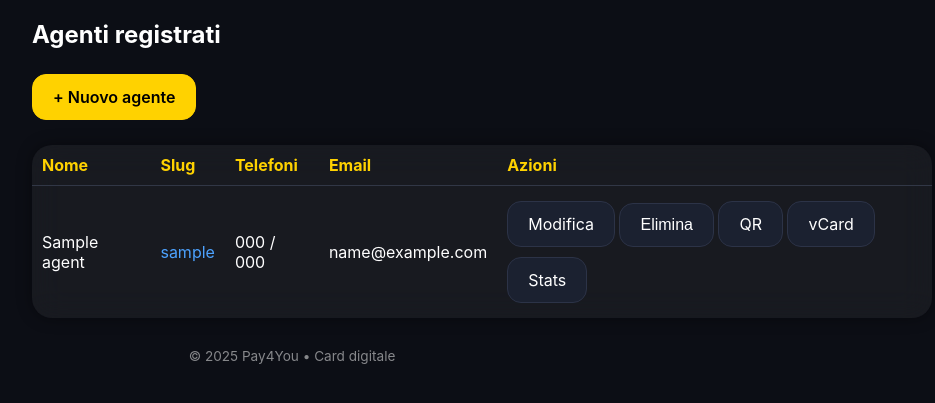
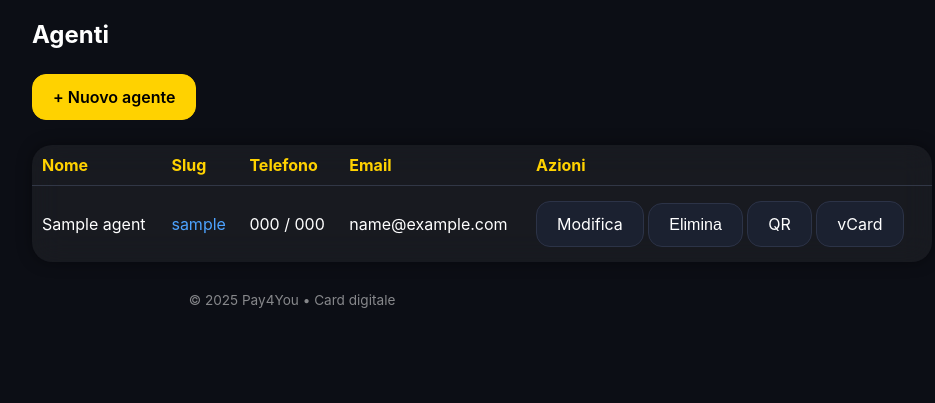
Before and after one commit to gidl59/pay4you-cards-luxury, a Flask app: template templates/admin_list.html in a window 1280 px wide. Shown: the part 184-587 px from the top of the page, without its empty margins (158-1093 px from the left). Run offline with Flask 3, Linux system fonts and the light colour scheme; the template is opened without the code that fills it: most values are stand-ins (such as "Sample title", 1, 10 or a date in 2020).

Commit message:
Update admin_list.html

```diff
--- a/templates/admin_list.html
+++ b/templates/admin_list.html
@@ -1,16 +1,17 @@
 {% extends "base.html" %}
-{% block title %}Dashboard Admin{% endblock %}
+{% block title %}Dashboard{% endblock %}
+
 {% block content %}
 
-<h2 class="title">Agenti registrati</h2>
+<h2>Agenti</h2>
 
-<a class="btn primary" href="{{ url_for('admin_edit') }}">+ Nuovo agente</a>
+<a class="btn primary" href="{{ url_for('admin_new') }}">+ Nuovo agente</a>
 
 <table class="table card glass">
   <tr>
     <th>Nome</th>
     <th>Slug</th>
-    <th>Telefoni</th>
+    <th>Telefono</th>
     <th>Email</th>
     <th>Azioni</th>
   </tr>
@@ -18,22 +19,33 @@
   {% for a in agents %}
   <tr>
     <td>{{ a.name }}</td>
-    <td><a href="{{ url_for('public_card', slug=a.slug) }}" target="_blank">{{ a.slug }}</a></td>
 
-    <td>{{ a.phone_mobile }}{% if a.phone_office %} / {{ a.phone_office }}{% endif %}</td>
+    <td>
+      <a href="{{ url_for('public_card', slug=a.slug) }}" target="_blank">
+        {{ a.slug }}
+      </a>
+    </td>
+
+    <td>
+      {{ a.phone_mobile }}
+      {% if a.phone_office %} / {{ a.phone_office }}{% endif %}
+    </td>
+
     <td>{{ a.emails }}</td>
 
     <td>
+
       <a class="btn" href="{{ url_for('admin_edit', slug=a.slug) }}">Modifica</a>
 
-      <form method="post" action="{{ url_for('admin_delete', slug=a.slug) }}"
-            style="display:inline" onsubmit="return confirm('Eliminare {{ a.name }}?')">
-        <button type="submit" class="btn danger">Elimina</button>
+      <form action="{{ url_for('admin_delete', slug=a.slug) }}"
+            method="post"
+            style="display:inline"
+            onsubmit="return confirm('Eliminare {{ a.name }}?')">
+        <button class="btn danger">Elimina</button>
       </form>
 
       <a class="btn" href="{{ url_for('qr_png', slug=a.slug) }}" target="_blank">QR</a>
       <a class="btn" href="{{ url_for('vcard', slug=a.slug) }}" target="_blank">vCard</a>
-      <a class="btn" href="{{ url_for('stats', slug=a.slug) }}" target="_blank">Stats</a>
 
     </td>
   </tr>
```
